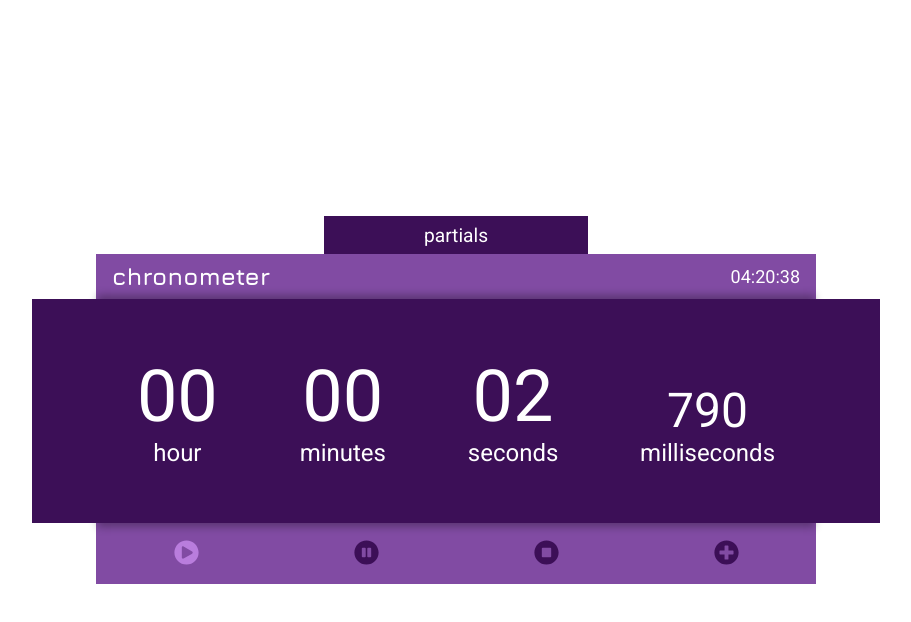
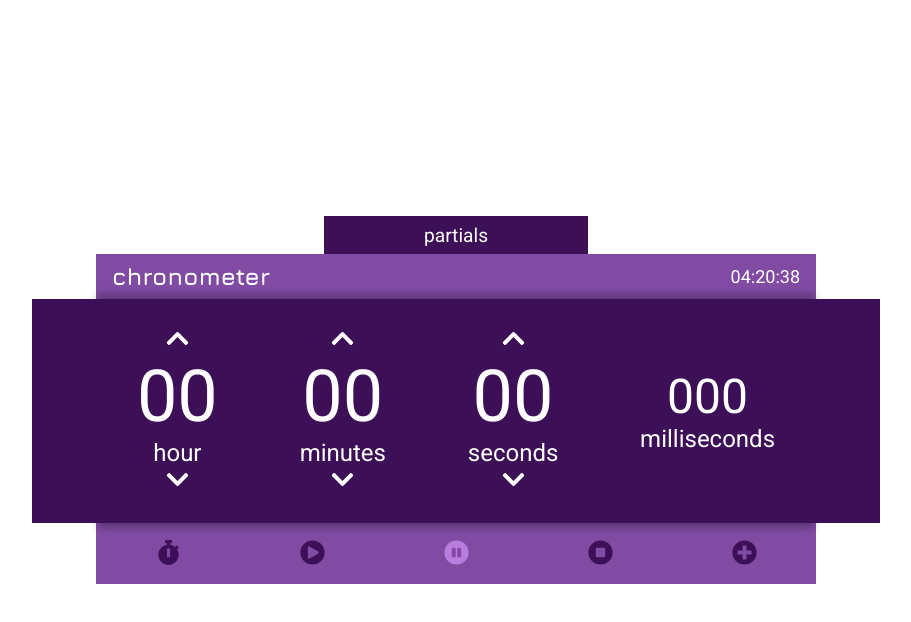
Before and after one commit to eusousalvi/chronometer, a React (Create React App) app: page / in a window 1280 px wide. Both pictures are taken after a click on the button 370 px from the left and 554 px from the top of the page. Shown: the top 622 px of the page, without its empty margins (184-1095 px from the left). Built offline with nearby package versions, Linux system fonts and the light colour scheme.

Commit message:
Create Timer Function

```diff
--- a/src/components/Chronometer.jsx
+++ b/src/components/Chronometer.jsx
@@ -6,6 +6,10 @@ import { FaPlayCircle } from 'react-icons/fa';
 import { FaPauseCircle } from 'react-icons/fa';
 import { FaStopCircle } from 'react-icons/fa';
 import { FaPlusCircle } from 'react-icons/fa';
+import { FaClock } from 'react-icons/fa';
+import { FaStopwatch } from 'react-icons/fa';
+import { FaChevronUp } from 'react-icons/fa';
+import { FaChevronDown } from 'react-icons/fa';
 
 export default class Chronometer extends Component {
   constructor(props) {
@@ -15,6 +19,7 @@ export default class Chronometer extends Component {
     this.state = {
       counter: 0,
       stoped: true,
+      timer: false,
     };
     this.options = {
       hour: 0,
@@ -27,15 +32,30 @@ export default class Chronometer extends Component {
     this.play = this.play.bind(this);
     this.stop = this.stop.bind(this);
     this.partial = this.partial.bind(this);
+    this.toggleTimer = this.toggleTimer.bind(this);
+    this.addHour = this.addHour.bind(this);
+    this.removeHour = this.removeHour.bind(this);
+    this.addMinutes = this.addMinutes.bind(this);
+    this.removeMinutes = this.removeMinutes.bind(this);
+    this.addSeconds = this.addSeconds.bind(this);
+    this.removeSeconds = this.removeSeconds.bind(this);
+    this.chronoUpdate = this.chronoUpdate.bind(this);
     Dayjs.extend(objectSupport);
     this.chrono = Dayjs(this.options).add({ ms: this.state.counter });
   }
 
   tick() {
-    this.setState((state) => ({
-      counter: state.counter + 10,
-      stoped: false,
-    }));
+    if (this.state.timer) {
+      this.setState((state) => ({
+        counter: state.counter - 10,
+        stoped: false,
+      }));
+    } else {
+      this.setState((state) => ({
+        counter: state.counter + 10,
+        stoped: false,
+      }));
+    }
   }
 
   pause() {
@@ -49,9 +69,6 @@ export default class Chronometer extends Component {
 
   play() {
     this.interval = setInterval(() => this.tick(), 10);
-    this.setState({
-      stoped: false,
-    });
   }
 
   stop() {
@@ -65,19 +82,55 @@ export default class Chronometer extends Component {
     this.interval = null;
   }
 
-  partial() {
-    this.setPartial(this.timer);
+  toggleTimer() {
+    this.setState((state) => ({
+      timer: !state.timer,
+    }));
+    this.stop();
   }
 
-  componentDidUpdate() {
-    this.chrono = Dayjs(this.options).add({ ms: this.state.counter });
+  partial() {
+    this.currentPartial = `${this.hour}:${this.minute}:${this.second}:${this.milli}`;
+    this.setPartial(this.currentPartial);
   }
 
-  componentWillUnmount() {
-    clearInterval(this.interval);
+  addHour() {
+    this.setState((state) => ({
+      counter: state.counter + 3600000,
+    }));
   }
 
-  render() {
+  removeHour() {
+    this.setState((state) =>
+      state.counter > 0 ? { counter: state.counter - 3600000 } : { counter: 0 },
+    );
+  }
+
+  addMinutes() {
+    this.setState((state) => ({
+      counter: state.counter + 60000,
+    }));
+  }
+
+  removeMinutes() {
+    this.setState((state) =>
+      state.counter > 0 ? { counter: state.counter - 60000 } : { counter: 0 },
+    );
+  }
+  addSeconds() {
+    this.setState((state) => ({
+      counter: state.counter + 1000,
+    }));
+  }
+
+  removeSeconds() {
+    this.setState((state) =>
+      state.counter > 0 ? { counter: state.counter - 1000 } : { counter: 0 },
+    );
+  }
+
+  chronoUpdate() {
+    this.chrono = Dayjs(this.options).add({ ms: this.state.counter });
     this.hour =
       this.chrono.hour() < 10 ? '0' + this.chrono.hour() : this.chrono.hour();
     this.minute =
@@ -94,24 +147,65 @@ export default class Chronometer extends Component {
         : this.chrono.millisecond() < 100
         ? '0' + this.chrono.millisecond()
         : this.chrono.millisecond();
+  }
 
-    this.timer = `${this.hour}:${this.minute}:${this.second}:${this.milli}`;
+  componentWillUnmount() {
+    clearInterval(this.interval);
+  }
 
+  componentDidUpdate() {
+    if (this.state.counter <= 0 && !this.state.stoped) {
+      this.stop();
+    }
+  }
+
+  render() {
+    this.chronoUpdate();
     return (
       <>
         <div className="chrono">
           <div className="chrono__timer">
             <div className="chrono__counter">
+              {this.state.timer && (
+                <button className="chrono__button" onClick={this.addHour}>
+                  <FaChevronUp size={25} color="#fff" />
+                </button>
+              )}
               {this.hour}
               <p>hour</p>
+              {this.state.timer && (
+                <button className="chrono__button" onClick={this.removeHour}>
+                  <FaChevronDown size={25} color="#fff" />
+                </button>
+              )}
             </div>
             <div className="chrono__counter">
+              {this.state.timer && (
+                <button className="chrono__button" onClick={this.addMinutes}>
+                  <FaChevronUp size={25} color="#fff" />
+                </button>
+              )}
               {this.minute}
               <p>minutes</p>
+              {this.state.timer && (
+                <button className="chrono__button" onClick={this.removeMinutes}>
+                  <FaChevronDown size={25} color="#fff" />
+                </button>
+              )}
             </div>
             <div className="chrono__counter">
+              {this.state.timer && (
+                <button className="chrono__button" onClick={this.addSeconds}>
+                  <FaChevronUp size={25} color="#fff" />
+                </button>
+              )}
               {this.second}
               <p>seconds</p>
+              {this.state.timer && (
+                <button className="chrono__button" onClick={this.removeSeconds}>
+                  <FaChevronDown size={25} color="#fff" />
+                </button>
+              )}
             </div>
             <div className="chrono__milli">
               {this.milli}
@@ -120,6 +214,13 @@ export default class Chronometer extends Component {
           </div>
         </div>
         <div className="chrono__buttons">
+          <button className="chrono__button" onClick={this.toggleTimer}>
+            {this.state.timer ? (
+              <FaStopwatch size={25} />
+            ) : (
+              <FaClock size={25} />
+            )}
+          </button>
           <button
             className="chrono__button"
             disabled={!this.state.stoped}
--- a/src/styles/chronometer.css
+++ b/src/styles/chronometer.css
@@ -15,7 +15,7 @@
 .chrono__timer {
   display: flex;
   justify-content: space-around;
-  align-items: flex-end;
+  align-items: center;
   width: 100%;
 }
 
```
Also changed, not shown: 1 other file (tests, documents, lock files or other folders).
